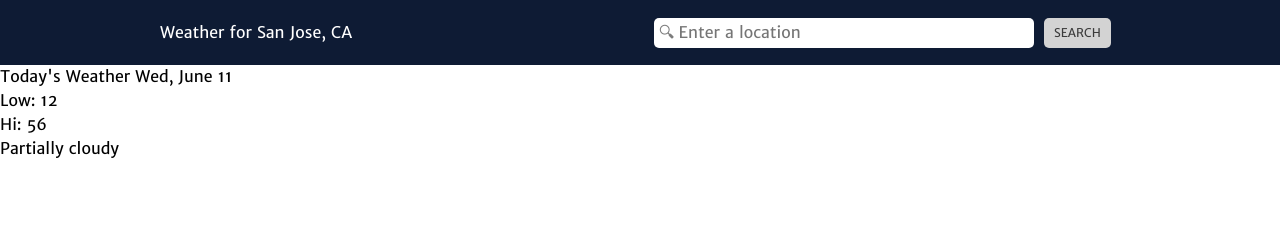
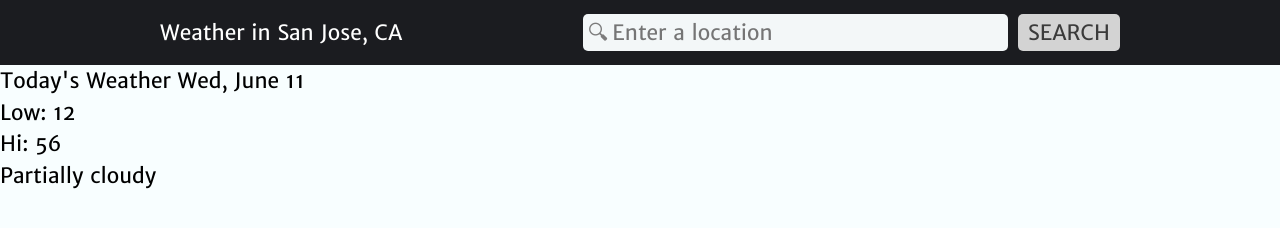
Before and after one commit to tylersemel/simple-weather-app, a website built with webpack: page src/template.html in a window 1280 px wide. Built offline with nearby package versions, Linux system fonts and the light colour scheme.

Commit message:
Fix sizing when shrinking header

```diff
--- a/src/styles.css
+++ b/src/styles.css
@@ -100,9 +100,15 @@ h6 {
   --center-max-width: 960px;
   --color-linen: #ffede1;
   --color-ivory: #f9fbf2;
-  --color-light-cyan: #d7f9ff;
+  --color-light-cyan: rgb(248, 254, 255);
+
+  /* #d7f9ff; */
   --color-jordy-blue: #afcbff;
-  --color-oxford-blue: #0e1b34;
+  --color-oxford-blue: rgb(27, 28, 32);
+  /* #0e1b34; */
+  --default-font-size: 21px; /* 18-24px */
+  --header-font-size: 35px; /* 35-50px */
+  --secondary-text-font-size: 17px;
 }
 
 html,
@@ -110,12 +116,12 @@ body {
   height: 100%;
   min-height: 100vh;
   width: 100%;
-  min-width: fit-content;
-  /* width: 100vw;
-  max-width: 100%; */
-  /* width: 100vw; */
+  max-width: 100vw;
+  min-width: min-content;
+
   font-family:
     "merriweather_sansregular", "Segoe UI", Tahoma, Geneva, Verdana, sans-serif;
+  font-size: var(--default-font-size);
 }
 
 /* Reset button look */
@@ -143,6 +149,8 @@ input[type="text"] {
 .root.container {
   height: 100%;
   width: 100%;
+  min-width: fit-content;
+  overflow: hidden;
   position: relative;
   display: grid;
   grid-template-columns: 1fr;
@@ -159,6 +167,7 @@ input[type="text"] {
   grid-template-rows: 1fr;
   justify-content: center;
   align-items: center;
+
   overflow: hidden;
   white-space: nowrap;
 
@@ -169,11 +178,9 @@ input[type="text"] {
   color: white;
 
   max-width: 100%;
-  min-width: 100px;
-  overflow: hidden;
 
   display: grid;
-  grid-template-columns: 1fr 1fr;
+  grid-template-columns: 1fr 1.3fr;
   grid-template-rows: 1fr;
   gap: 10px;
   justify-content: center;
@@ -182,7 +189,7 @@ input[type="text"] {
 
 .location-display {
   width: 100%;
-  min-width: 50px;
+  min-width: 0px;
   overflow: hidden;
   text-overflow: ellipsis;
 }
@@ -210,7 +217,7 @@ input[type="text"] {
   align-items: center;
   flex-wrap: nowrap;
 
-  background-color: white;
+  background-color: rgb(243, 247, 248);
   padding: 3px;
   border-radius: var(--card-border-radius);
   width: 80%;
@@ -225,6 +232,8 @@ input[type="text"] {
 .header-items .location-search #location {
   border-radius: 5px;
   padding-left: 2px;
+  width: 100%;
+  min-width: 70px;
   color: gray;
 }
 
@@ -232,10 +241,13 @@ input[type="text"] {
   background-color: rgb(211, 211, 211);
   border-radius: 5px;
   color: rgb(59, 59, 59);
-  padding: 6px 10px;
-  font-size: 12px;
+  padding: 3px 10px;
 }
 
-.header-items .location-search .location-display {
+.header-items .location-display {
   font: "merriweather_sansbold";
 }
+
+.main-container {
+  background-color: var(--color-light-cyan);
+}
--- a/src/template.html
+++ b/src/template.html
@@ -10,7 +10,7 @@
       <div class="header">
         <div class="header-items">
           <div class="location-display">
-            <span>Weather for</span>
+            <span>Weather in</span>
             <span class="current-location">San Jose, CA</span>
           </div>
           <div class="location-search">
@@ -34,6 +34,7 @@
       <div class="main-container">
         <main class="weather">
           <div class="cards-container">
+            <div class="card current-location"></div>
             <div class="card today">
               <div class="today-top">
                 <span>Today's Weather</span>
```
